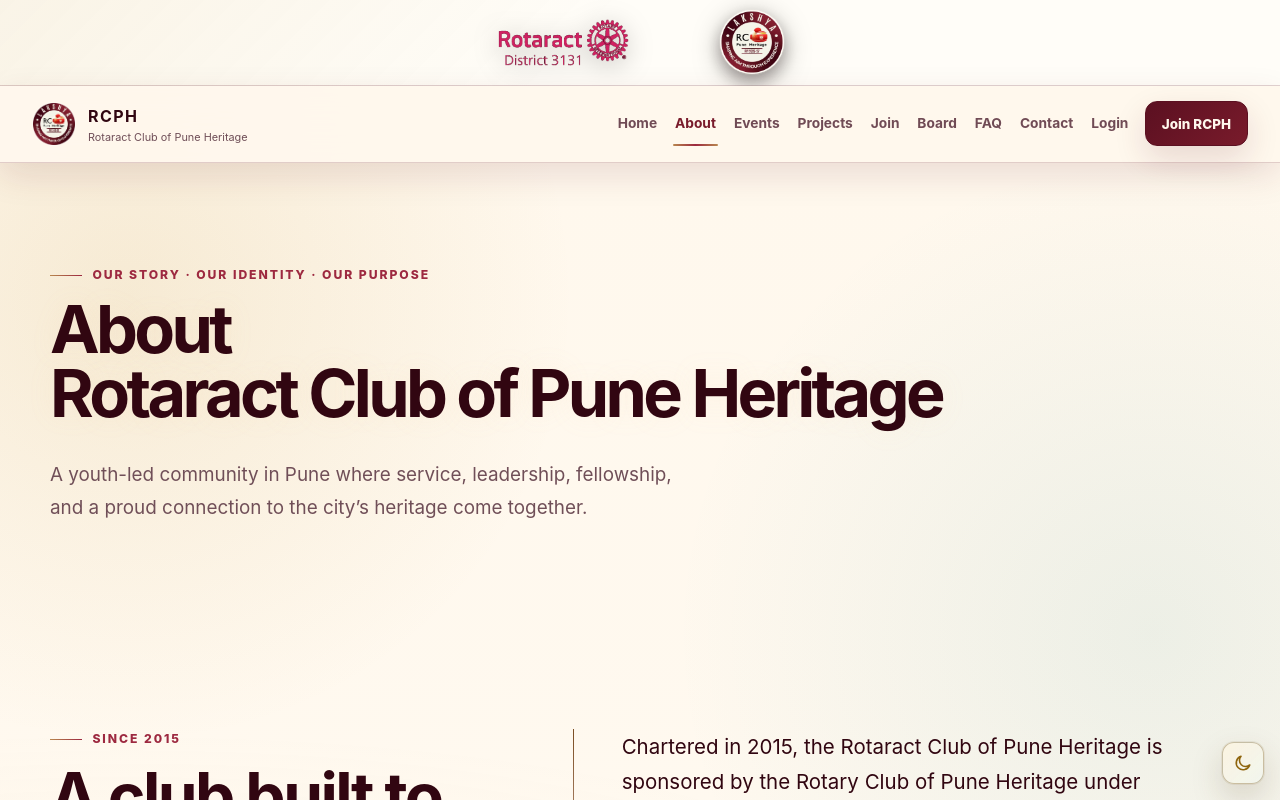
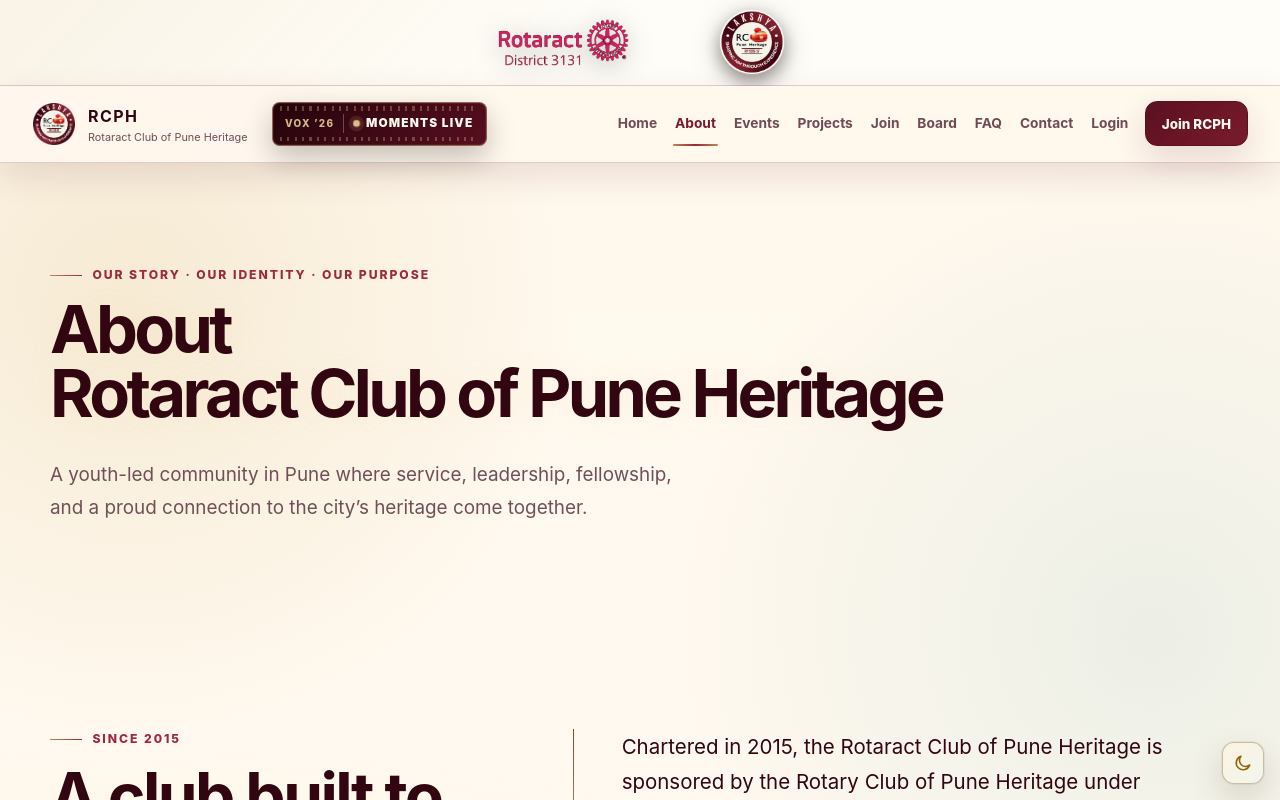
Before and after one commit to Shubham888999/rcph-website, a React (Vite) app: page /about in a window 1280 px wide. Shown: the top 800 px of the page. Built offline with nearby package versions, Linux system fonts and the light colour scheme; no server answers.

Commit message:
Add VOX moments live header CTA

```diff
--- a/src/components/layout/PublicLayout.jsx
+++ b/src/components/layout/PublicLayout.jsx
@@ -1,5 +1,9 @@
 import { useEffect, useRef, useState } from "react";
-import { NavLink, Outlet } from "react-router-dom";
+import { Link, NavLink, Outlet, useLocation } from "react-router-dom";
+
+const VOX_MOMENTS_TARGET = "/#installation-cut";
+const HASH_SCROLL_MAX_ATTEMPTS = 24;
+const HASH_SCROLL_OFFSET = 16;
 
 const navigationItems = [
   { label: "Home", to: "/" },
@@ -15,6 +19,7 @@
 export default function PublicLayout() {
   const [menuOpen, setMenuOpen] = useState(false);
   const menuButtonRef = useRef(null);
+  const location = useLocation();
 
   const closeMenu = () => {
     setMenuOpen(false);
@@ -35,6 +40,66 @@
     document.addEventListener("keydown", handleEscape);
     return () => document.removeEventListener("keydown", handleEscape);
   }, [menuOpen]);
+
+  useEffect(() => {
+    if (!location.hash) {
+      return undefined;
+    }
+
+    let frameId = 0;
+    let cancelled = false;
+    const hash = location.hash;
+
+    const getTargetId = () => {
+      const rawId = hash.slice(1);
+
+      try {
+        return decodeURIComponent(rawId);
+      } catch {
+        return rawId;
+      }
+    };
+
+    const getHeaderOffset = () => {
+      const rawHeaderHeight = window
+        .getComputedStyle(document.documentElement)
+        .getPropertyValue("--header-height");
+      const headerHeight = Number.parseFloat(rawHeaderHeight);
+
+      return (Number.isFinite(headerHeight) ? headerHeight : 0) + HASH_SCROLL_OFFSET;
+    };
+
+    const scrollToHashTarget = (attempt = 0) => {
+      if (cancelled) return;
+
+      const target = document.getElementById(getTargetId());
+
+      if (!target) {
+        if (attempt >= HASH_SCROLL_MAX_ATTEMPTS) return;
+
+        frameId = window.requestAnimationFrame(() => scrollToHashTarget(attempt + 1));
+        return;
+      }
+
+      const prefersReducedMotion = window.matchMedia("(prefers-reduced-motion: reduce)").matches;
+      const targetTop = target.getBoundingClientRect().top + window.scrollY - getHeaderOffset();
+
+      window.scrollTo({
+        top: Math.max(0, targetTop),
+        behavior: prefersReducedMotion ? "auto" : "smooth",
+      });
+    };
+
+    frameId = window.requestAnimationFrame(() => scrollToHashTarget());
+
+    return () => {
+      cancelled = true;
+
+      if (frameId) {
+        window.cancelAnimationFrame(frameId);
+      }
+    };
+  }, [location.hash, location.pathname]);
 
   return (
     <div className="public-site-shell">
@@ -68,6 +133,20 @@
               <small>Rotaract Club of Pune Heritage</small>
             </span>
           </NavLink>
+
+          <Link
+            className="public-vox-link"
+            to={VOX_MOMENTS_TARGET}
+            aria-label="View the newly released VOX &rsquo;26 Installation moments"
+            onClick={closeMenu}
+          >
+            <span className="public-vox-link__event">VOX &rsquo;26</span>
+            <span className="public-vox-link__divider" aria-hidden="true" />
+            <span className="public-vox-link__live">
+              <span className="public-vox-link__live-dot" aria-hidden="true" />
+              MOMENTS LIVE
+            </span>
+          </Link>
 
           <nav
             id="primary-navigation"
--- a/src/features/home/InstallationFilmGallery.jsx
+++ b/src/features/home/InstallationFilmGallery.jsx
@@ -310,6 +310,7 @@
 
   return (
     <motion.section
+      id="installation-cut"
       ref={sectionRef}
       className="home-section home-film-gallery"
       aria-labelledby="home-film-gallery-title"
@@ -376,7 +377,7 @@
           variants={reduceMotion ? undefined : filmReveal}
           initial={reduceMotion ? false : "hidden"}
           whileInView={reduceMotion ? undefined : "visible"}
-          viewport={{ once: true, amount: 0.18 }}
+          viewport={{ once: true, amount: 0.02 }}
         >
           {installationPhotos.map((photo, index) => (
             <FilmFrame
--- a/src/styles/components/home.css
+++ b/src/styles/components/home.css
@@ -544,6 +544,7 @@
   --home-film-pink: #d85b96;
   --home-film-cream: #fff3d4;
 
+  scroll-margin-top: calc(var(--header-height) + 1rem);
   width: 100%;
   max-width: none;
   margin-inline: 0;
@@ -2647,23 +2648,47 @@
 }
 @media (max-width: 48rem) {
   .home-film-gallery__console {
+    width: calc(100% - 2rem);
+    margin-inline: auto;
+    margin-bottom: 0.9rem;
+    display: flex;
     align-items: center;
     flex-direction: row;
     justify-content: center;
   }
 
   .home-film-gallery__controls {
-    width: auto;
+    width: min(100%, 25rem);
     max-width: 100%;
+    margin-inline: auto;
+    padding: 0.72rem 0.75rem;
+    display: flex;
+    align-items: center;
     justify-content: center;
-    padding-inline: 0.65rem;
+    gap: 0.65rem;
+    box-sizing: border-box;
+  }
+
+  .home-film-gallery__control {
+    flex: 0 0 3rem;
+    min-width: 3rem;
+    width: 3rem;
+    height: 3rem;
+    aspect-ratio: 1;
   }
 
   .home-film-gallery__hint {
-    font-size: 0.62rem;
+    flex: 0 1 auto;
+    min-width: 0;
+    margin: 0;
+    justify-content: center;
+    gap: 0.45rem;
+    font-size: 0.6rem;
+    letter-spacing: 0.1em;
   }
 
   .home-film-gallery__hint span {
-    width: 2.2rem;
-  }
-}
+    flex: 0 0 2rem;
+    width: 2rem;
+  }
+}
--- a/src/styles/components/public-layout.css
+++ b/src/styles/components/public-layout.css
@@ -236,6 +236,117 @@
   color: var(--color-muted);
   font-size: 0.68rem;
   line-height: 1.25;
+}
+
+.public-vox-link {
+  position: relative;
+  isolation: isolate;
+  min-height: 2.72rem;
+  max-width: min(20rem, 32vw);
+  padding: 0.42rem 0.78rem;
+  overflow: hidden;
+  display: inline-flex;
+  align-items: center;
+  gap: 0.56rem;
+  flex: 0 1 auto;
+  border: 1px solid rgba(var(--lakshya-gold-rgb), 0.46);
+  border-radius: 0.48rem;
+  color: var(--lakshya-cream);
+  background:
+    linear-gradient(135deg, rgba(var(--lakshya-burgundy-950-rgb), 0.96), rgba(var(--lakshya-burgundy-700-rgb), 0.92)),
+    var(--lakshya-burgundy-900);
+  box-shadow:
+    0 0.74rem 1.8rem rgba(17, 1, 5, 0.24),
+    inset 0 0 0 1px rgba(var(--lakshya-cream-rgb), 0.055);
+  text-decoration: none;
+  white-space: nowrap;
+  transition:
+    border-color var(--transition-fast),
+    box-shadow var(--transition-fast),
+    transform var(--transition-fast);
+}
+
+.public-vox-link::before,
+.public-vox-link::after {
+  content: "";
+  position: absolute;
+  z-index: -1;
+  right: 0.45rem;
+  left: 0.45rem;
+  height: 0.28rem;
+  opacity: 0.44;
+  background:
+    repeating-linear-gradient(
+      90deg,
+      rgba(var(--lakshya-gold-rgb), 0.72) 0 0.13rem,
+      transparent 0.13rem 0.46rem
+    );
+}
+
+.public-vox-link::before {
+  top: 0.2rem;
+}
+
+.public-vox-link::after {
+  bottom: 0.2rem;
+}
+
+.public-vox-link:hover {
+  border-color: rgba(var(--lakshya-gold-rgb), 0.84);
+  box-shadow:
+    0 0.88rem 2.1rem rgba(17, 1, 5, 0.32),
+    0 0 1.15rem rgba(var(--lakshya-gold-rgb), 0.16),
+    inset 0 0 0 1px rgba(var(--lakshya-cream-rgb), 0.075);
+  transform: translateY(-1px);
+}
+
+.public-vox-link:focus-visible {
+  outline: none;
+  box-shadow: var(--focus-ring);
+}
+
+.public-vox-link__event,
+.public-vox-link__live {
+  position: relative;
+  z-index: 1;
+  line-height: 1;
+  text-transform: uppercase;
+}
+
+.public-vox-link__event {
+  color: rgba(var(--lakshya-gold-rgb), 0.92);
+  font-size: 0.62rem;
+  font-weight: 850;
+  letter-spacing: 0.13em;
+}
+
+.public-vox-link__divider {
+  position: relative;
+  z-index: 1;
+  width: 1px;
+  height: 1.18rem;
+  flex: 0 0 1px;
+  background: rgba(var(--lakshya-cream-rgb), 0.28);
+}
+
+.public-vox-link__live {
+  display: inline-flex;
+  align-items: center;
+  gap: 0.38rem;
+  color: var(--lakshya-cream);
+  font-size: 0.74rem;
+  font-weight: 900;
+  letter-spacing: 0.1em;
+}
+
+.public-vox-link__live-dot {
+  width: 0.42rem;
+  height: 0.42rem;
+  flex: 0 0 0.42rem;
+  border-radius: 50%;
+  background: var(--lakshya-gold);
+  box-shadow: 0 0 0 0.28rem rgba(var(--lakshya-gold-rgb), 0.14);
+  animation: public-vox-live-pulse 2.4s ease-in-out infinite;
 }
 
 .public-navigation {
@@ -478,6 +589,19 @@
   letter-spacing: 0.015em;
 }
 
+@keyframes public-vox-live-pulse {
+  0%,
+  100% {
+    opacity: 0.8;
+    transform: scale(0.86);
+  }
+
+  45% {
+    opacity: 1;
+    transform: scale(1);
+  }
+}
+
 @media (max-width: 1120px) {
   .public-header-inner {
     gap: clamp(0.55rem, 2vw, 0.85rem);
@@ -498,6 +622,39 @@
     overflow: hidden;
     text-overflow: ellipsis;
     white-space: nowrap;
+  }
+
+  .public-vox-link {
+    flex: 0 1 clamp(8rem, 34vw, 10.5rem);
+    min-width: 7.35rem;
+    min-height: 2.54rem;
+    padding: 0.34rem 0.52rem;
+    align-items: flex-start;
+    justify-content: center;
+    flex-direction: column;
+    gap: 0.12rem;
+    white-space: normal;
+  }
+
+  .public-vox-link__divider {
+    display: none;
+  }
+
+  .public-vox-link__event {
+    font-size: 0.52rem;
+    letter-spacing: 0.11em;
+  }
+
+  .public-vox-link__live {
+    gap: 0.3rem;
+    font-size: 0.62rem;
+    letter-spacing: 0.065em;
+  }
+
+  .public-vox-link__live-dot {
+    width: 0.35rem;
+    height: 0.35rem;
+    flex-basis: 0.35rem;
   }
 
   .public-menu-toggle {
@@ -616,6 +773,11 @@
     display: none;
   }
 
+  .public-vox-link {
+    flex-basis: clamp(7.1rem, 35vw, 9.4rem);
+    min-width: 7.1rem;
+  }
+
   .public-footer-inner {
     grid-template-columns: 1fr;
     gap: 1.15rem;
@@ -671,9 +833,19 @@
     padding-right: calc(1rem + 3.2rem);
   }
 
+  .public-brand {
+    flex: 0 1 auto;
+  }
+
   .public-brand-logo {
     width: 40px;
     height: 40px;
+  }
+
+  .public-vox-link {
+    flex-basis: clamp(6.85rem, 34vw, 8.4rem);
+    min-width: 6.85rem;
+    padding-inline: 0.42rem;
   }
 
   .public-footer-identity {
@@ -708,6 +880,21 @@
     height: 38px;
   }
 
+  .public-vox-link {
+    flex-basis: 6.55rem;
+    min-width: 6.55rem;
+    padding-inline: 0.36rem;
+  }
+
+  .public-vox-link__event {
+    font-size: 0.48rem;
+  }
+
+  .public-vox-link__live {
+    font-size: 0.56rem;
+    letter-spacing: 0.045em;
+  }
+
   .public-menu-toggle {
     right: 0.75rem;
     width: 42px;
@@ -716,6 +903,14 @@
   }
 }
 
+@media (prefers-reduced-motion: reduce) {
+  .public-vox-link,
+  .public-vox-link__live-dot {
+    animation: none;
+    transition: none;
+  }
+}
+
 @supports (padding: max(0px)) {
   .public-footer-bottom {
     padding-bottom: max(1.5rem, env(safe-area-inset-bottom));
```
Also changed, not shown: 2 other files (tests, documents, lock files or other folders).
